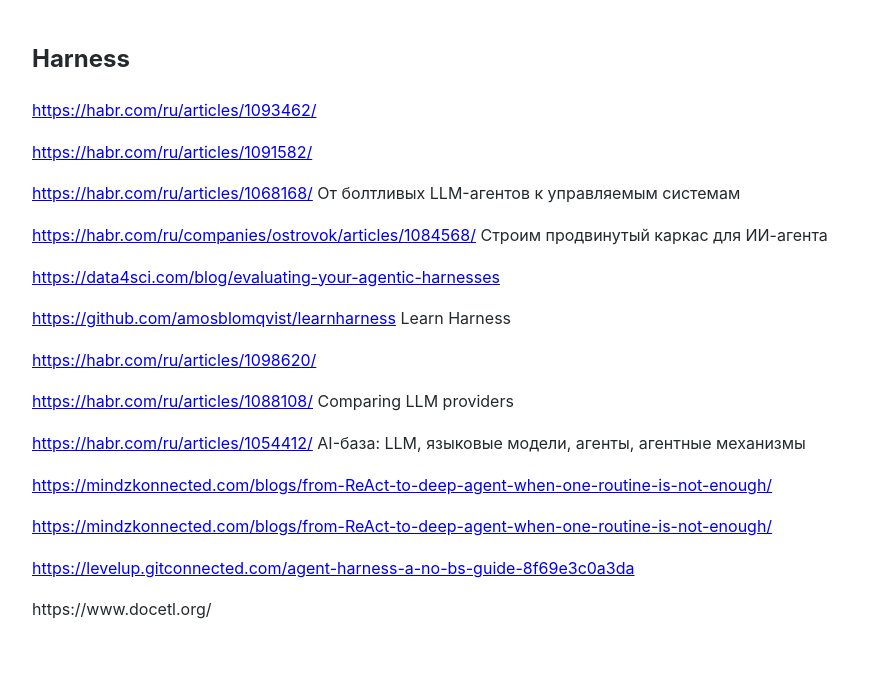
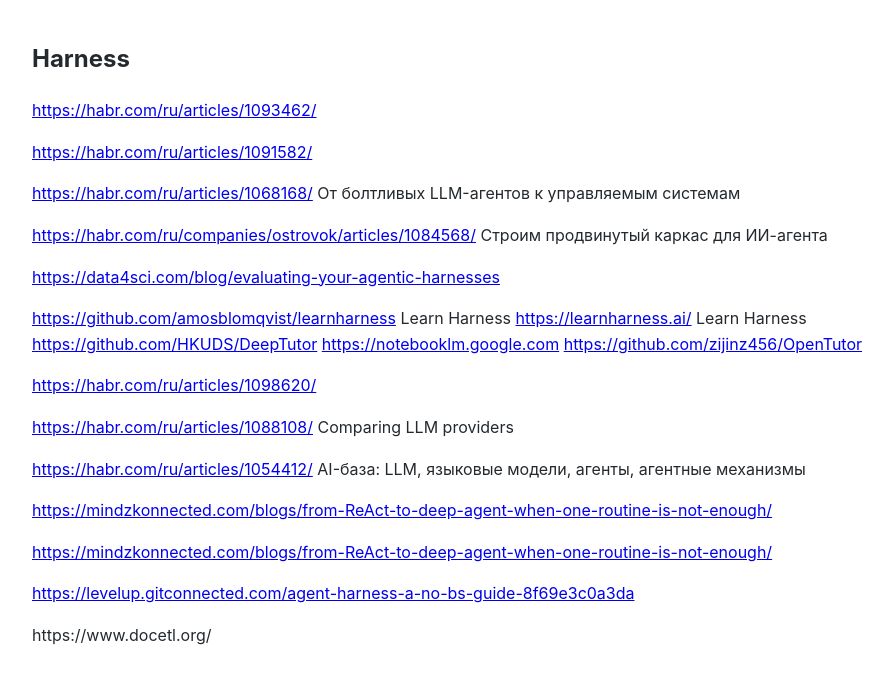
Before and after one commit to Michael-Lubinsky/michael-lubinsky.github.com, a Jekyll site: the page built from ml/harness.md, in a window 1280 px wide. Shown: the top 684 px of the page, without its empty margins (158-1051 px from the left). Built offline with Jekyll 4.4.1, drawn with Linux system fonts in a browser that asks for light colours; our own code applies the rules of GitHub Pages for plain Markdown files.

Commit message:
Add additional links to harness.md

```diff
--- a/ml/harness.md
+++ b/ml/harness.md
@@ -11,6 +11,10 @@
 <https://data4sci.com/blog/evaluating-your-agentic-harnesses>
 
 <https://github.com/amosblomqvist/learnharness> Learn Harness
+<https://learnharness.ai/> Learn Harness
+<https://github.com/HKUDS/DeepTutor>
+<https://notebooklm.google.com>
+<https://github.com/zijinz456/OpenTutor>
 
 <https://habr.com/ru/articles/1098620/>
 
```
